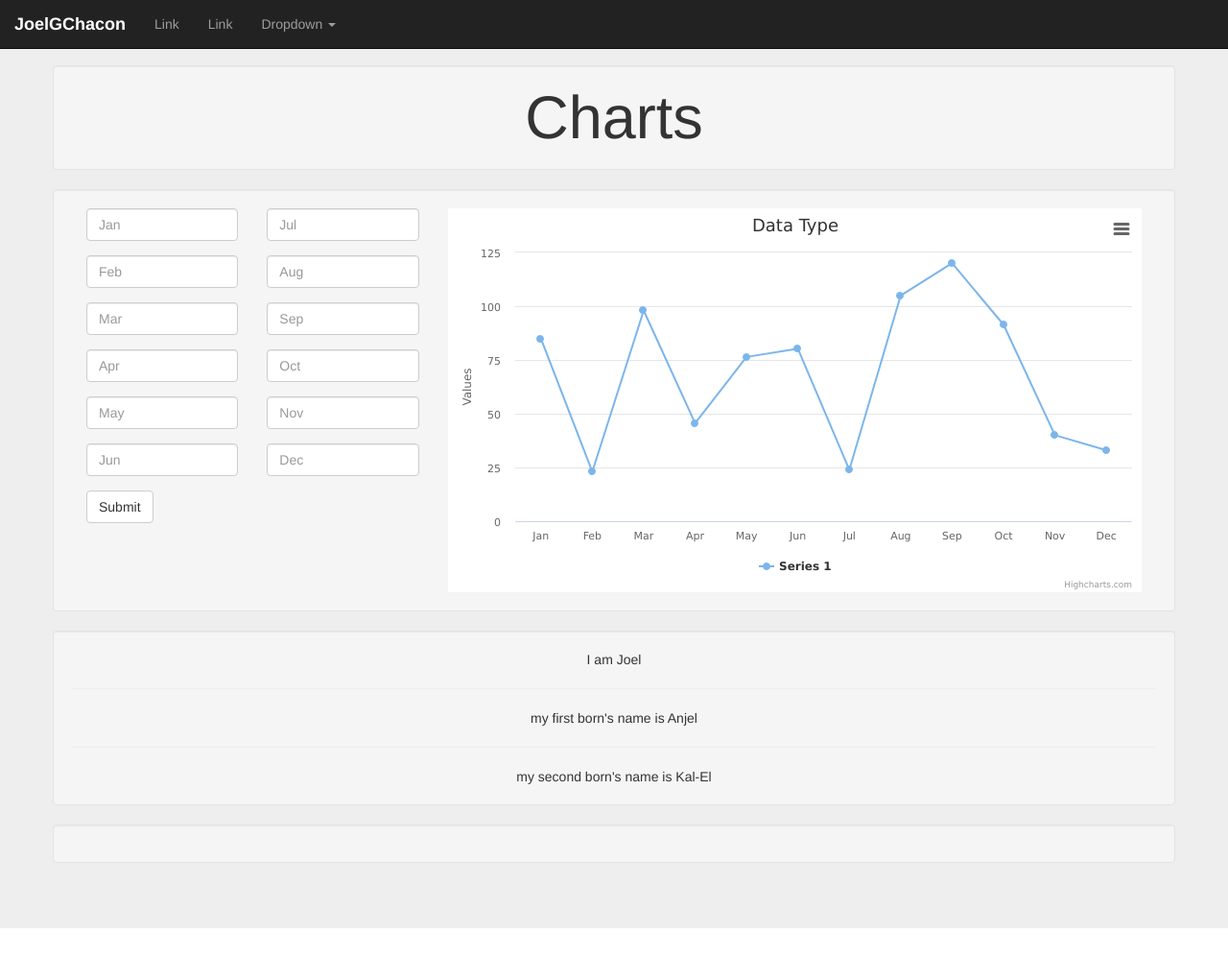
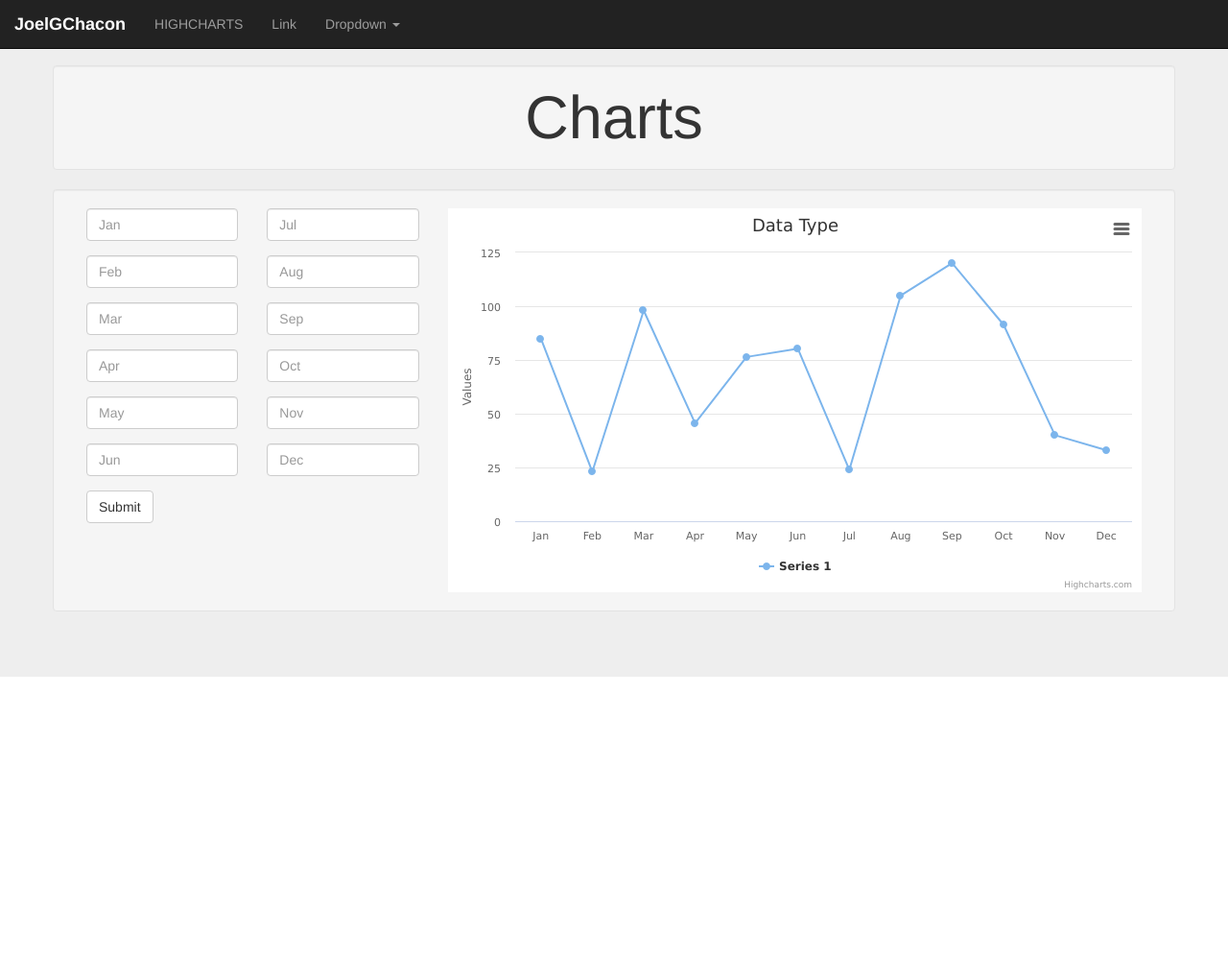
Before and after one commit to JoelChacon/AngChart, a website: page public/index.html in a window 1280 px wide. Shown: the whole page at 96% size. After the commit the page ends 800 px from the top, so only its background shows below. Drawn offline with nearby package versions, Linux system fonts and the light colour scheme; some packages are replaced by stand-ins of ours.

Commit message:
cleaned up

```diff
--- a/public/controller.js
+++ b/public/controller.js
@@ -1,12 +1,10 @@
 angular.module('myApp').controller('myCtrl', function($scope,$rootScope,$http, $q, myFactory) {
 
 	$scope.heyThere = myFactory.heyHey();
-    // console.log("response", myFactory.myObject)
 	$scope.names = myFactory.myObject;
     ////////
     $scope.data = {};
     $scope.addData = function() {
-        console.log("adding data, object", $scope.data);
          myFactory.postInfo($scope.data).then(function(data) {
             $scope.storedData = data;
             $rootScope.$broadcast("updateData");
@@ -42,5 +40,5 @@ angular.module('myApp').controller('myCtrl', function($scope,$rootScope,$http, $
             data: [85, 23, 98, 45.6, 76.4, 80.2, 23.9, 105, 120, 91.4, 40, 33]
         }]
     };
-    console.log("controller chartOptions", $scope.chartOptions.series[0].data);
+
 })
--- a/public/factory.js
+++ b/public/factory.js
@@ -15,7 +15,7 @@ app.factory('myFactory', function($http, $q) {
 		postInfo: function(info) {
 			var tempArr = [];
 
-			for(var i = 1; i <=12; i++) {
+			for(var i = 1; i <= 12; i++) {
 				tempArr.push(info['num' + i]);
 			}
 			return $http({
--- a/public/html/home.html
+++ b/public/html/home.html
@@ -49,22 +49,14 @@
             </form>
             <div class="col-sm-8">
                 <hc-charts options="chartOptions">Placeholder for generic chart</hc-charts>
-            <!-- /////////////////////////////////////////// -->
-            <!-- not working: -->
-            <!-- <highchart id="chart1" config="chartConfig"></highchart> -->
-            <!-- not working: -->
-            <!-- /////////////////////////////////////////// -->
             </div>
         </div>
     </div>
-    <div ng-repeat="name in names" class="text-center container well">
+   <!--  <div ng-repeat="name in names" class="text-center container well">
         <span>I am {{name.j}}</span>
         <hr>
         <span>my first born's name is {{name.a}}</span>
         <hr>
         <span>my second born's name is {{name.k}}</span>
-    </div>
-    <div class="container well">
-
-    </div>
+    </div> -->
 </div>
--- a/public/index.html
+++ b/public/index.html
@@ -19,7 +19,7 @@
                 </div>
                 <div class="navbar-collapse collapse" id="idOfTarget">
                     <ul class="nav navbar-nav">
-                        <li><a href="#">Link</a></li>
+                        <li><a href="http://www.highcharts.com" target="_blank">HIGHCHARTS</a></li>
                         <li><a href="#">Link</a></li>
                         <li class="dropdown">
                             <a href="#" class="dropdown-toggle" data-toggle="dropdown">Dropdown <span class="caret"></span></a>
```
